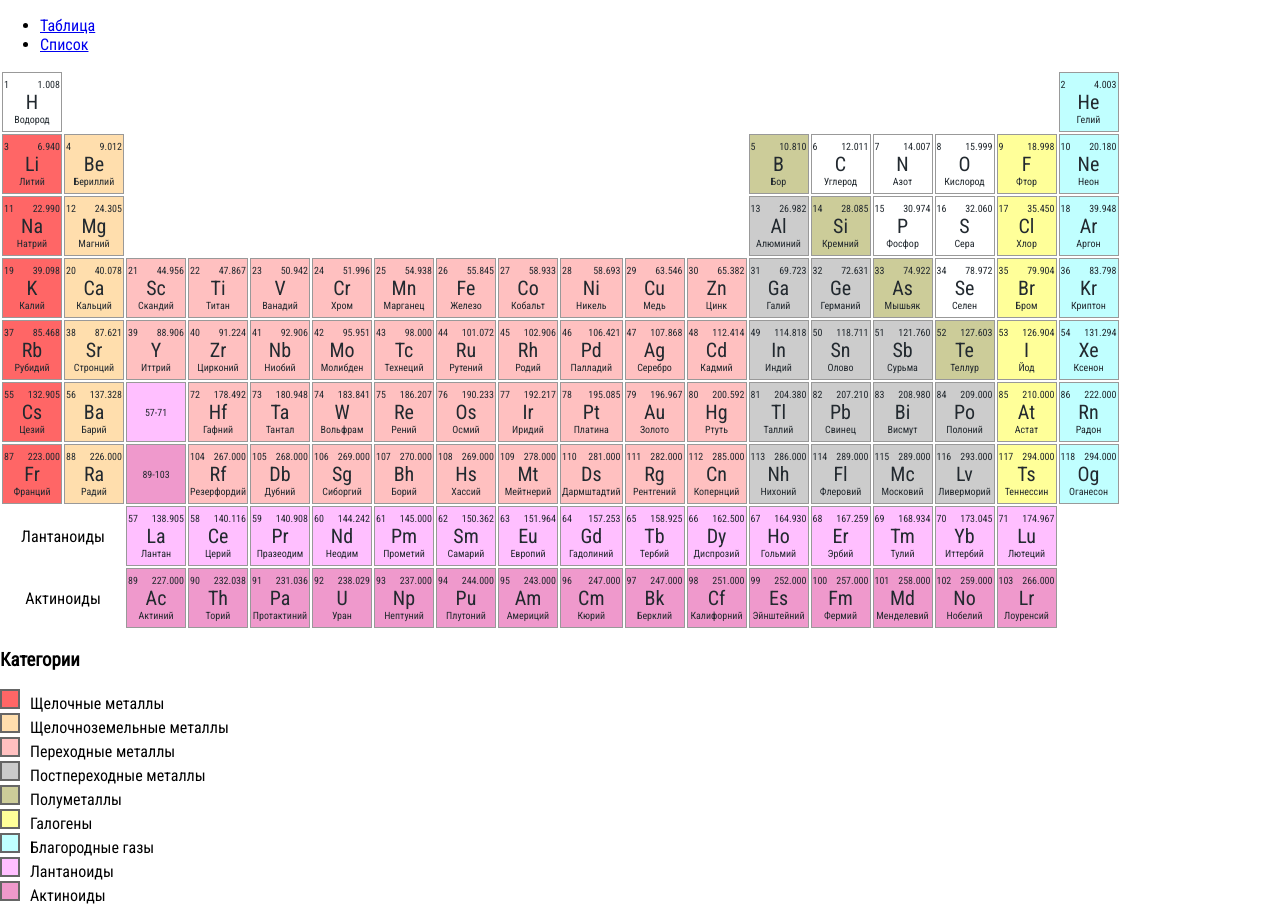
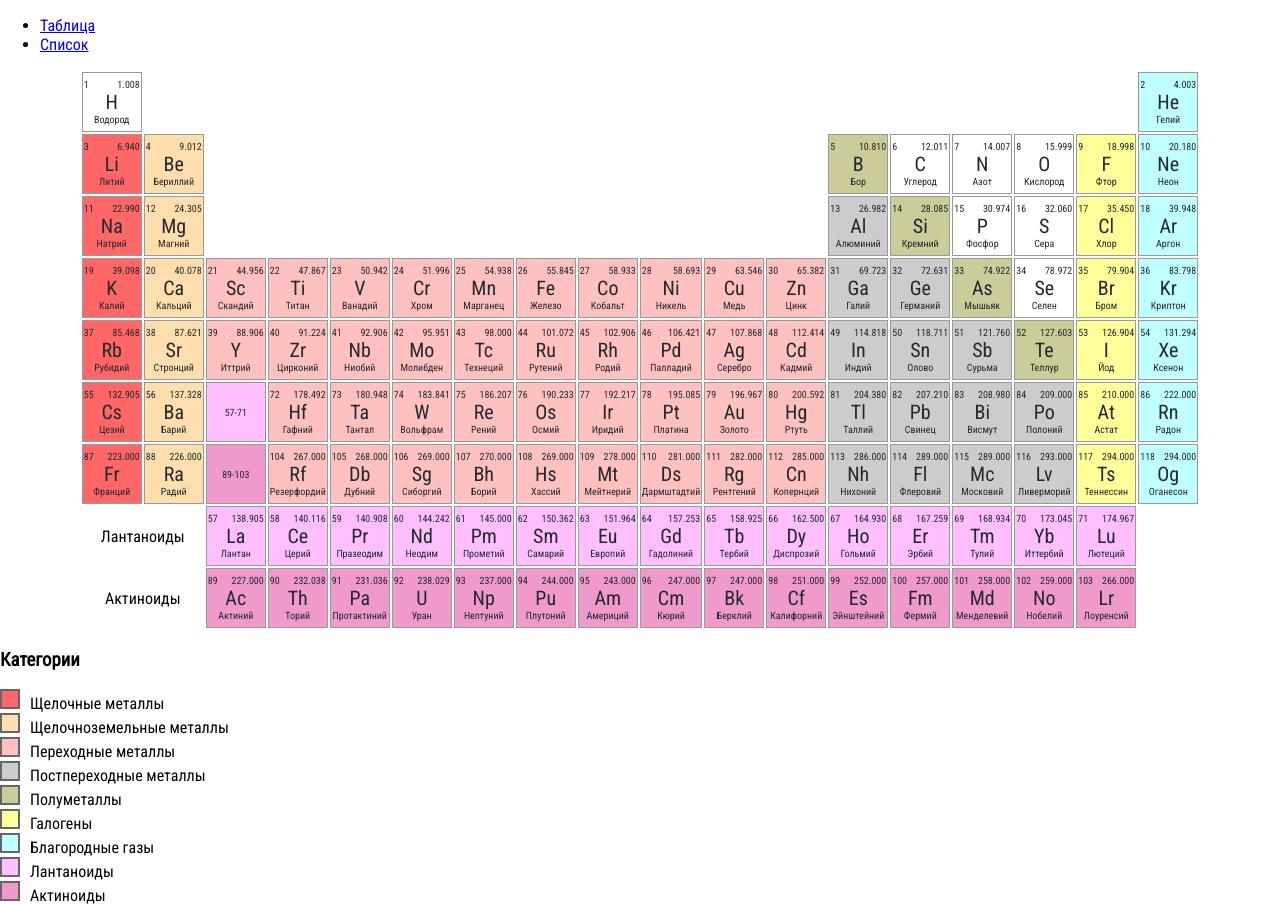
Before and after one commit to karataev/mendeleev-table, a React (Create React App) app: page / in a window 1280 px wide. Built offline with nearby package versions, Linux system fonts and the light colour scheme.

Commit message:
Position table in page's center

```diff
--- a/src/components/App.js
+++ b/src/components/App.js
@@ -5,8 +5,8 @@ import {
   Link
 } from 'react-router-dom';
 
-import ElementTable from "../table/ElementTable";
 import ElementList from '../list/ElementList';
+import TablePage from "./TablePage";
 
 class App extends Component {
   render() {
@@ -17,7 +17,7 @@ class App extends Component {
             <li><Link to="/">Таблица</Link></li>
             <li><Link to="/list">Список</Link></li>
           </ul>
-          <Route exact path="/" component={ElementTable} />
+          <Route exact path="/" component={TablePage} />
           <Route exact path="/list" component={ElementList} />
         </div>
       </Router>
--- /dev/null
+++ b/src/components/TablePage.js
@@ -0,0 +1,25 @@
+import React from 'react';
+import styled from 'styled-components';
+
+import ElementTable from "../table/ElementTable";
+import CategoryList from "../list/CategoryList";
+
+
+const TableHolder = styled.div`
+display: flex;
+justify-content: center;
+`;
+
+export default class TablePage extends React.Component {
+
+  render() {
+    return (
+      <div>
+        <TableHolder>
+          <ElementTable/>
+        </TableHolder>
+        <CategoryList/>
+      </div>
+    )
+  }
+}
--- a/src/table/ElementTable.js
+++ b/src/table/ElementTable.js
@@ -1,5 +1,4 @@
 import React from 'react';
-import PropTypes from 'prop-types';
 import styled from 'styled-components';
 
 import {findBySymbol} from "../elements";
@@ -7,7 +6,6 @@ import ElementCell from "./ElementCell";
 import EmptyCell from "./EmptyCell";
 import Lanthanides from "./Lanthanides";
 import Actinides from "./Actinides";
-import CategoryList from "../list/CategoryList";
 import LanthanideGroupCell from "./LanthanideGroupCell";
 import ActinideGroupCell from "./ActinideGroupCell";
 
@@ -28,9 +26,6 @@ const tableData = [
   .map(row => row.split(' '));
 
 export default class ElementTable extends React.Component {
-
-  static propTypes = {
-  };
 
   render() {
     const getCell = (symbol, i) => {
@@ -60,7 +55,6 @@ export default class ElementTable extends React.Component {
           <Actinides/>
           </tbody>
         </table>
-        <CategoryList/>
       </Root>
     )
   }
```
